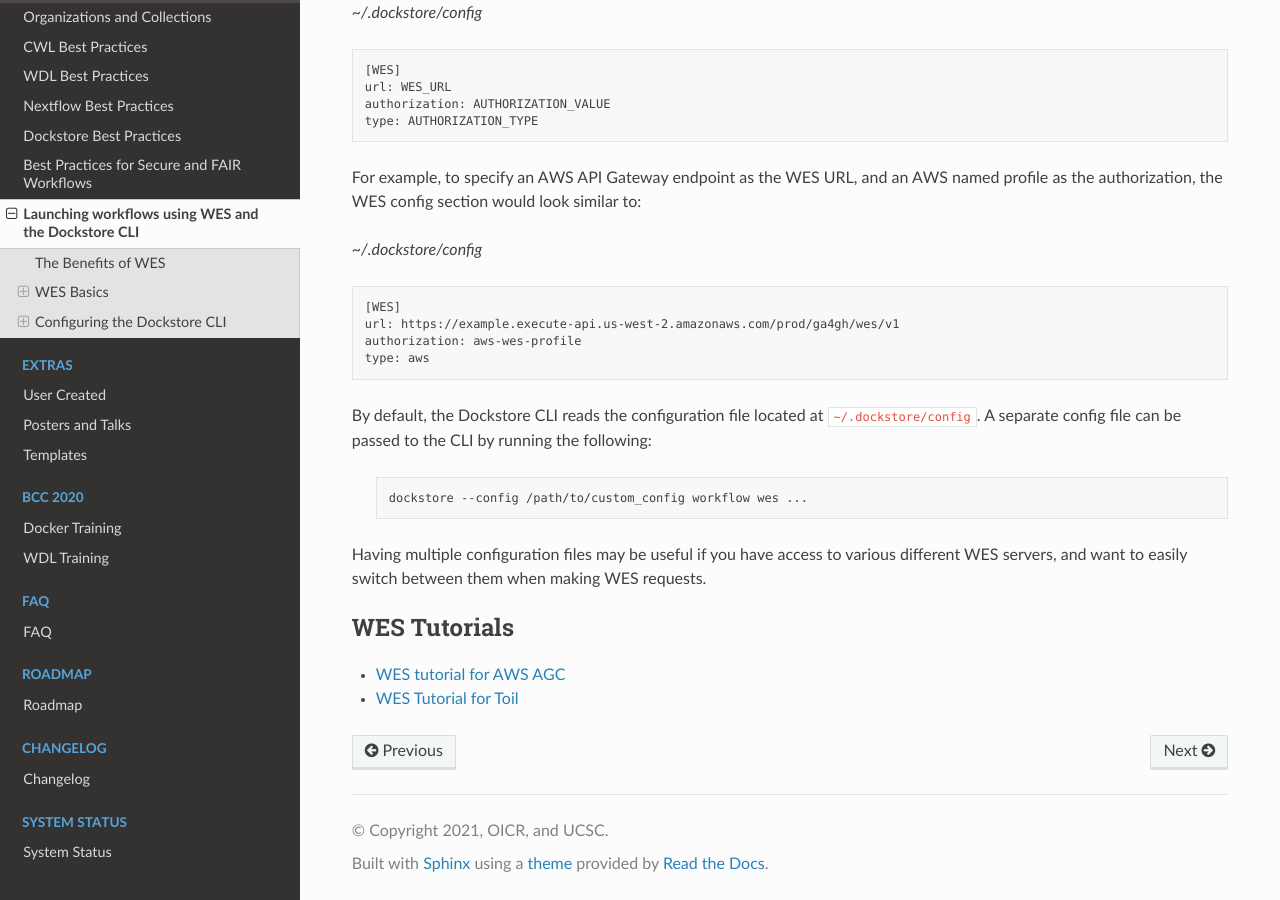
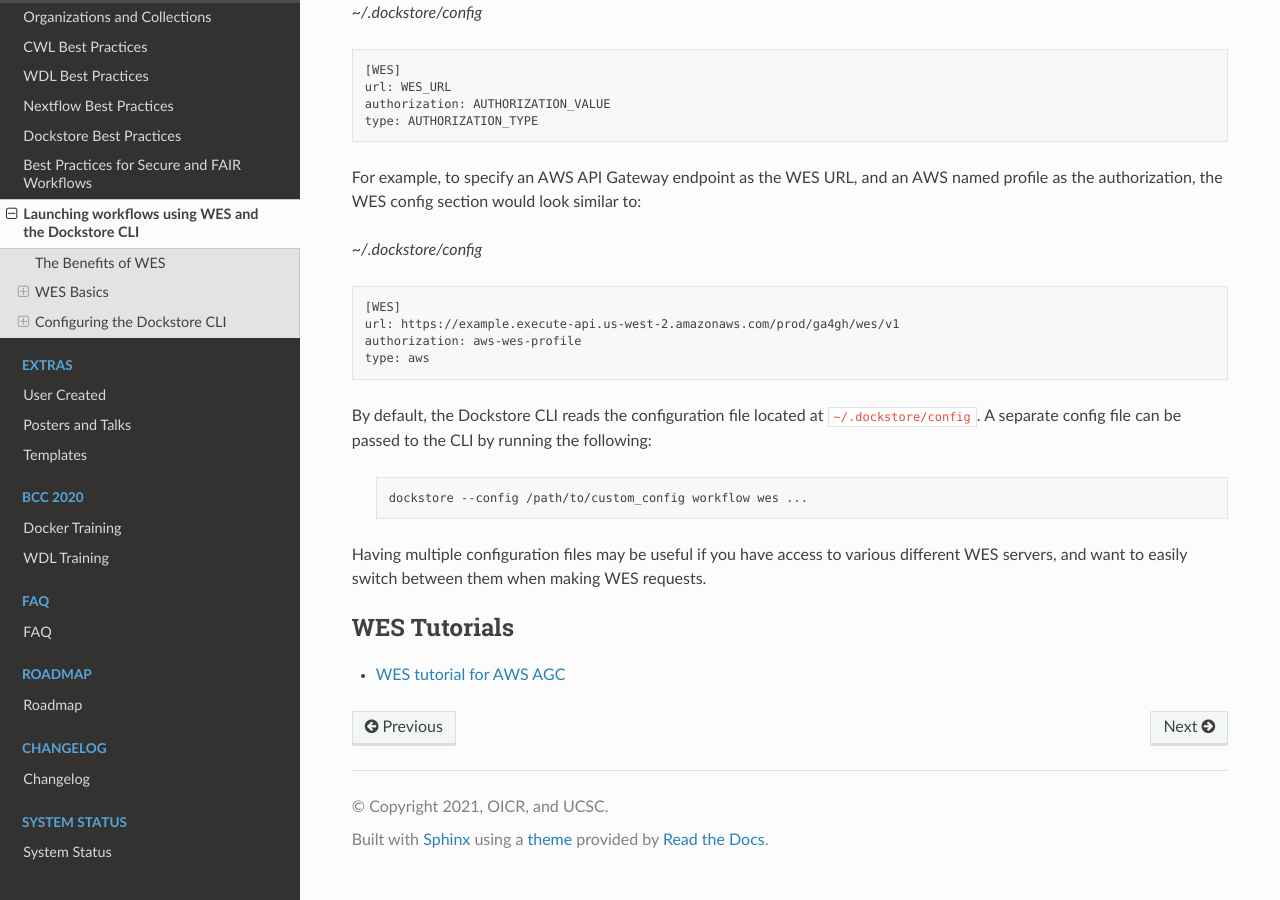
Before and after one commit to dockstore/dockstore-documentation, a Sphinx documentation site: the page built from docs/advanced-topics/wes/cli-wes-tutorial.rst, in a window 1280 px wide and 900 px high, scrolled down 2714 px. Built offline with Sphinx 7.4.7 and the Read the Docs theme 2.0.0, drawn with Linux system fonts in a browser that asks for light colours.

Commit message:
removing toil for now

```diff
--- a/docs/advanced-topics/wes/cli-wes-tutorial.rst
+++ b/docs/advanced-topics/wes/cli-wes-tutorial.rst
@@ -152,4 +152,3 @@ them when making WES requests.
    :maxdepth: 1
 
    wes-agc-tutorial
-   wes-toil-tutorial
--- a/docs/advanced-topics/wes/wes-toil-tutorial.rst
+++ /dev/null
@@ -1,2 +0,0 @@
-WES Tutorial for Toil
-=====================
```
